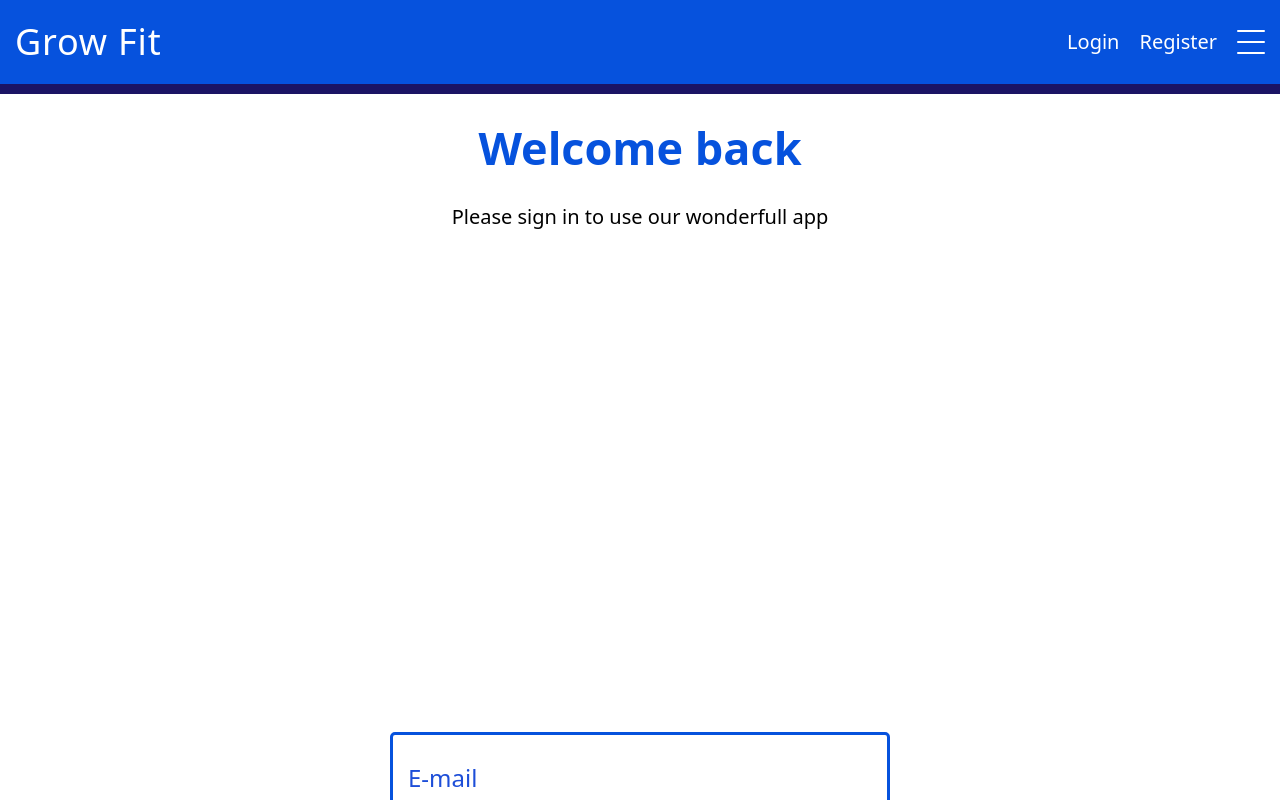
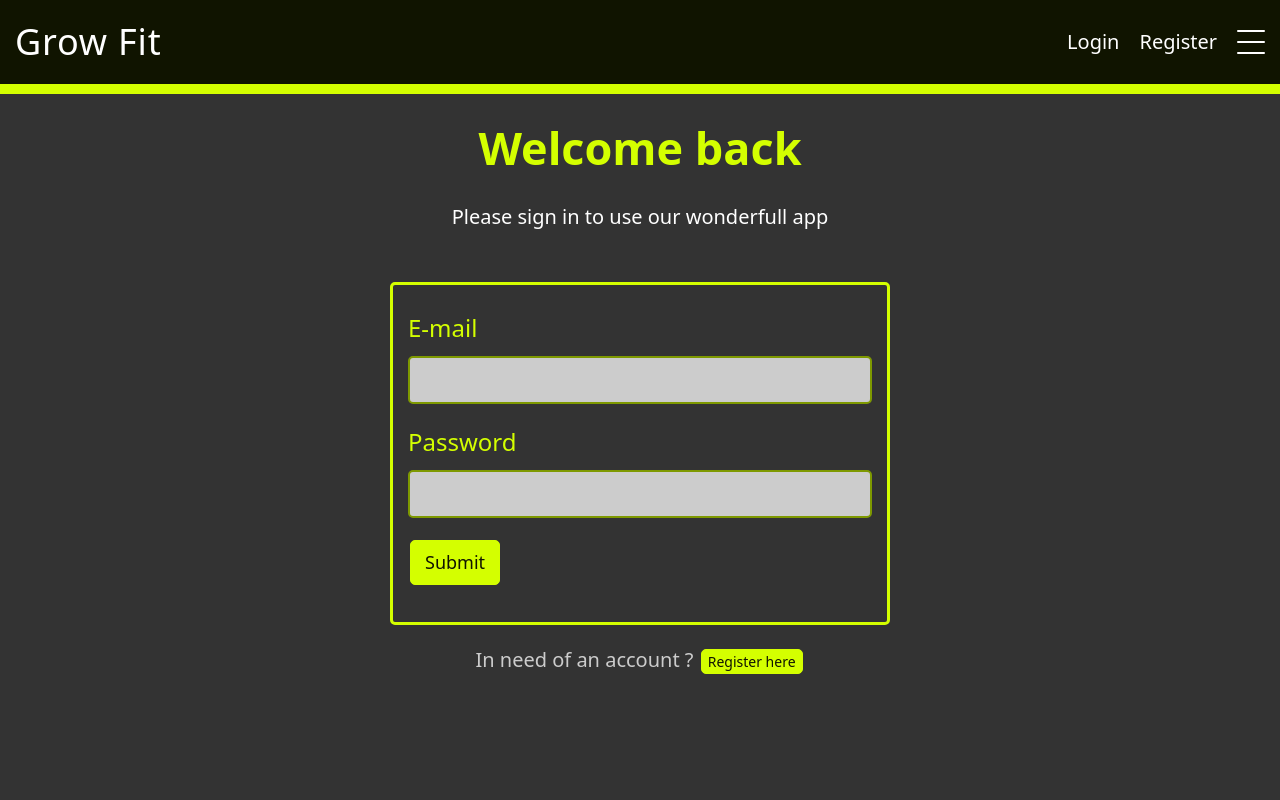
Before and after one commit to Joosthe/grow-fit-app, a React (Vite) app: page /login in a window 1280 px wide. Shown: the top 800 px of the page. Built offline with nearby package versions, Linux system fonts and the light colour scheme; no server answers.

Commit message:
added new color-palled

```diff
--- a/src/App.jsx
+++ b/src/App.jsx
@@ -17,7 +17,7 @@ function App() {
   return (
     <>
     <MainNav/>
-    <div id="main-content">
+    <div id="main-content" className={currentUser ? "loged-in" : ""}>
       <Switch>
         <PrivateRoute path="/profile" exact component={ProfilePage} />
         <PrivateRoute path="/my-goals" exact component={MyGoals} />
@@ -32,7 +32,6 @@ function App() {
       <FooterNav/>
     }
     </>
-
   )
 }
 
--- a/src/App.scss
+++ b/src/App.scss
@@ -1,11 +1,11 @@
 :root{
   --color-prim-light: #93C5FD;
-  --color-prim: #0652DD;
-  --color-prim-dark: #1B1464;
+  --color-prim: #d4ff00;
+  --color-prim-dark: #7e9900;
   --color-sec: #EE5A24;
   --color-sec-dark: #EA2027;
   --color-white: #FFF;
-  --color-black: #1F2937;
+  --color-black: #101400;
   --color-grey-800:#333;
   --color-grey-600: #666;
   --color-grey-400: #999;
@@ -25,11 +25,14 @@ html,body,#root{
   flex: 1 0 auto;
   width: 100%;
   min-height: 100%;
+  background-color: var(--color-grey-800);
+  color: var(--color-white);
 }
-
 #main-content{
   flex: 1 0 auto;
-  // should not be margin bottom if not logt in
+}
+// to make room for footer menu when loged in
+#main-content.loged-in{
   margin-bottom: 2.7rem;
 }
 
@@ -41,7 +44,7 @@ h1{
 }
 
 .intro-line{
-  margin-bottom: 25rem;
+  margin-bottom: 2.5rem;
   text-align: center;
   font-weight: 200;
 }
--- a/src/Components/Buttons/styles/button.scss
+++ b/src/Components/Buttons/styles/button.scss
@@ -17,9 +17,11 @@
 //color-variants
 .btn.btn-prim{
   background-color: var(--color-prim);
-  color: var(--color-white);
+  color: var(--color-black);
+  border: 1px solid  var(--color-prim); ;
   &:hover{
     background-color: var(--color-prim-dark);
+    border: 1px solid  var(--color-prim-dark); ;
   }
 }
 .btn.btn-sec{
--- a/src/Components/Navigation/styles/Footernav.scss
+++ b/src/Components/Navigation/styles/Footernav.scss
@@ -58,7 +58,7 @@
         position: relative;
         top: -.3rem;
         font-style: normal;
-        color: var(--color-white);
+        color: var(--color-black);
       }
     }
     &:hover{
--- a/src/Components/Navigation/styles/Mainnav.scss
+++ b/src/Components/Navigation/styles/Mainnav.scss
@@ -2,8 +2,8 @@
 
 
 .main-navigation-top{
-  border-bottom: .5rem solid var(--color-prim-dark);
-  background-color: var(--color-prim);
+  border-bottom: .5rem solid var(--color-prim);
+  background-color: var(--color-black);
   color: var(--color-white);
   padding: .75rem;
   .logo{
@@ -52,8 +52,8 @@
   max-width: 15rem;
   height: calc(100vh - 4.5rem);
   overflow-x: scroll;
-  border-right: .25rem solid var(--color-prim-dark) ;
-  background-color: var(--color-white);
+  border-right: .25rem solid var(--color-prim-dark);
+  background-color: var(--color-black);
   color: var(--color-prim);
   letter-spacing: -.025em;
   transition: .6s all;
--- a/src/Components/Pages/LogPages/styles/LoginPage.scss
+++ b/src/Components/Pages/LogPages/styles/LoginPage.scss
@@ -1,5 +1,5 @@
 label{
-  color: #1D4ED8;
+  color: var(--color-prim);
   font-size: 1.2rem;
   margin:  .5rem 0;
   display: block;
@@ -14,7 +14,8 @@ input, select{
   width: 100%;
   padding: .35rem .75rem;
   border-radius: .25rem;
-  border: .05rem solid var(--color-prim);
+  border: .1rem solid var(--color-prim-dark);
+  background-color: var(--color-grey-200);
   margin-bottom: 1rem;
   &[type="submit"]{
     width: auto;
@@ -45,6 +46,6 @@ form{
 }
 .description{
   padding: 1rem;
-  color: var(--color-grey-600);
+  color: var(--color-grey-200);
   font-weight: 300;
 }
```
